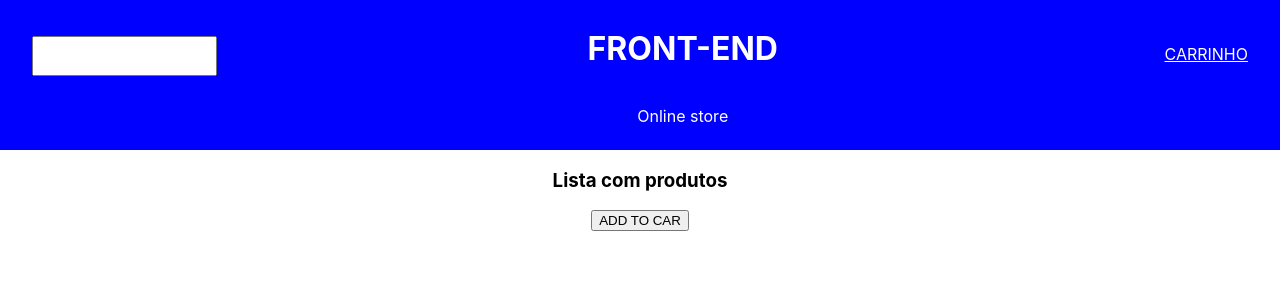
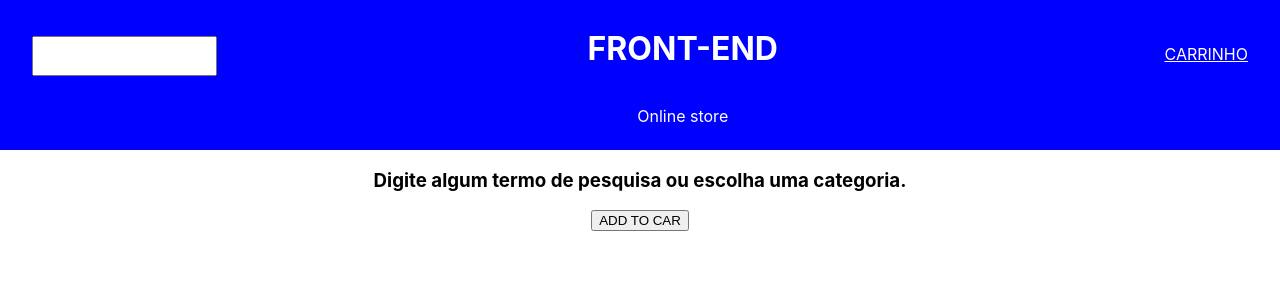
Before and after one commit to gabrielamaqu/frontend, a React (Vite) app: page / in a window 1280 px wide. Shown: the top 300 px of the page. Built offline with nearby package versions, Linux system fonts and the light colour scheme.

Commit message:
corrigido para o requisito 2

```diff
--- a/src/App.tsx
+++ b/src/App.tsx
@@ -13,10 +13,7 @@ function App() {
   // // useEffect implementada só para passar no lint, caso não o setListProducts iria acusar, que foi chamado e nunca declarado. Apagar quando for criar outros requisitos
   useEffect(() => {
     const carregarLista = () => {
-      const objToAdd : Product = {
-        name: 'bola',
-      };
-      setListProducts((prevList) => [...prevList, objToAdd]);
+      setListProducts((prevList) => [...prevList]);
     };
     carregarLista();
   }, []);
```
